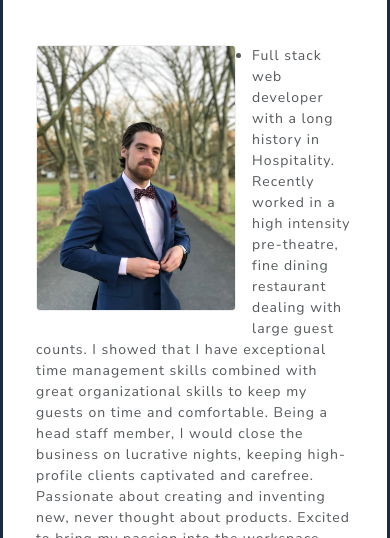
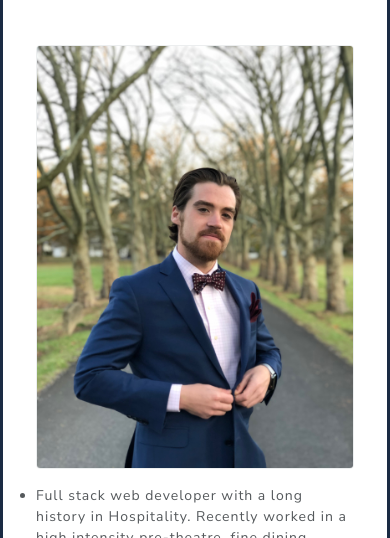
Before and after one commit to Lambaa94/Lambaa94.github.io, a plain HTML site: page index.html in a window 390 px wide. Shown: the part 306-844 px from the top of the page. Drawn offline with nearby package versions, Linux system fonts and the light colour scheme.

Commit message:
fixed picture to snap when it is a small screen.

```diff
--- a/index.html
+++ b/index.html
@@ -59,7 +59,7 @@
             <section class="row">
                 <main class="col">
                     <img src="assests/images/IMG_5807.jpeg" width="200" height="200" alt="James Lamb"
-                        class="img-thumbnail float-left mr-3 mb-3 p-0 rounded border">
+                        class="img-thumbnail float-left mr-3 mb-3 p-0 rounded border col-sm-12 col-md-4">
                     <summary class="col-xs-12">
                         <p> Full stack web developer with a long history in Hospitality. Recently worked in a high
                             intensity pre-theatre, fine dining restaurant dealing with large guest counts. I showed that
```
Also changed, not shown: 1 other file.
